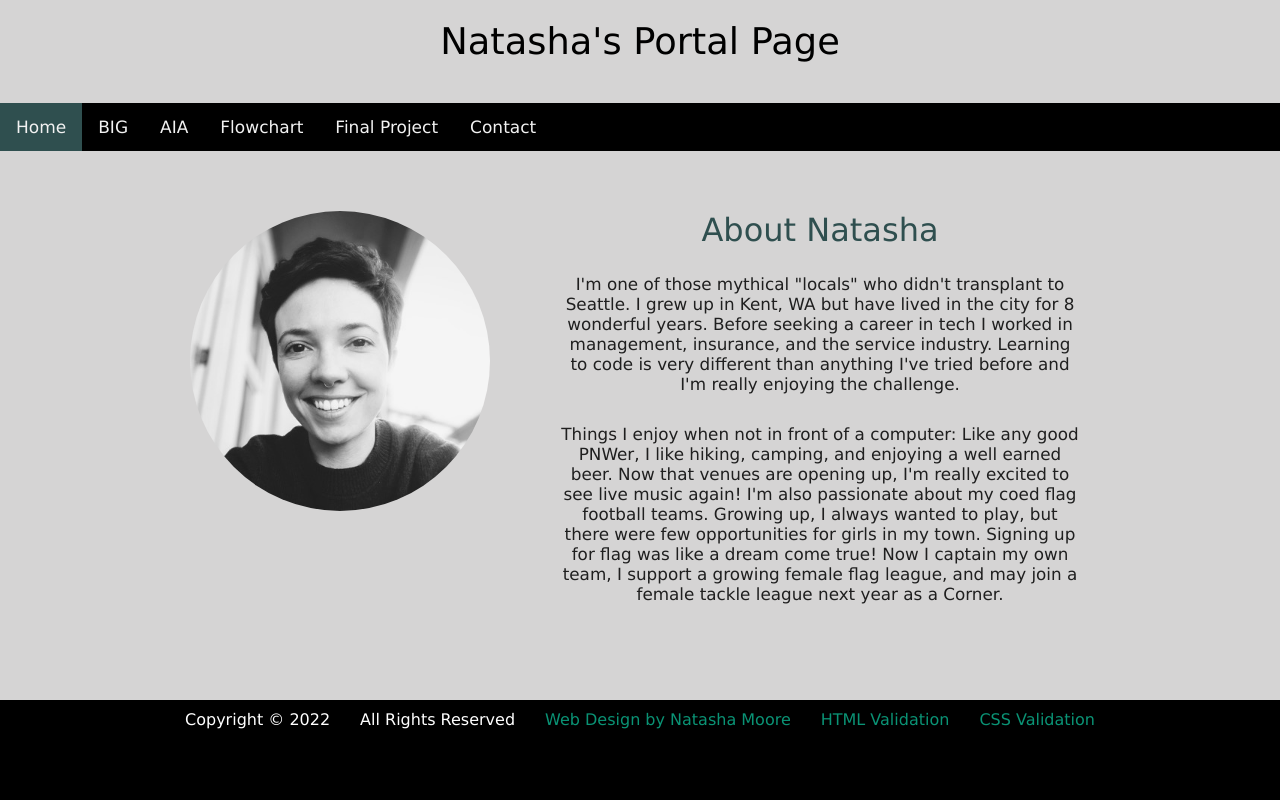
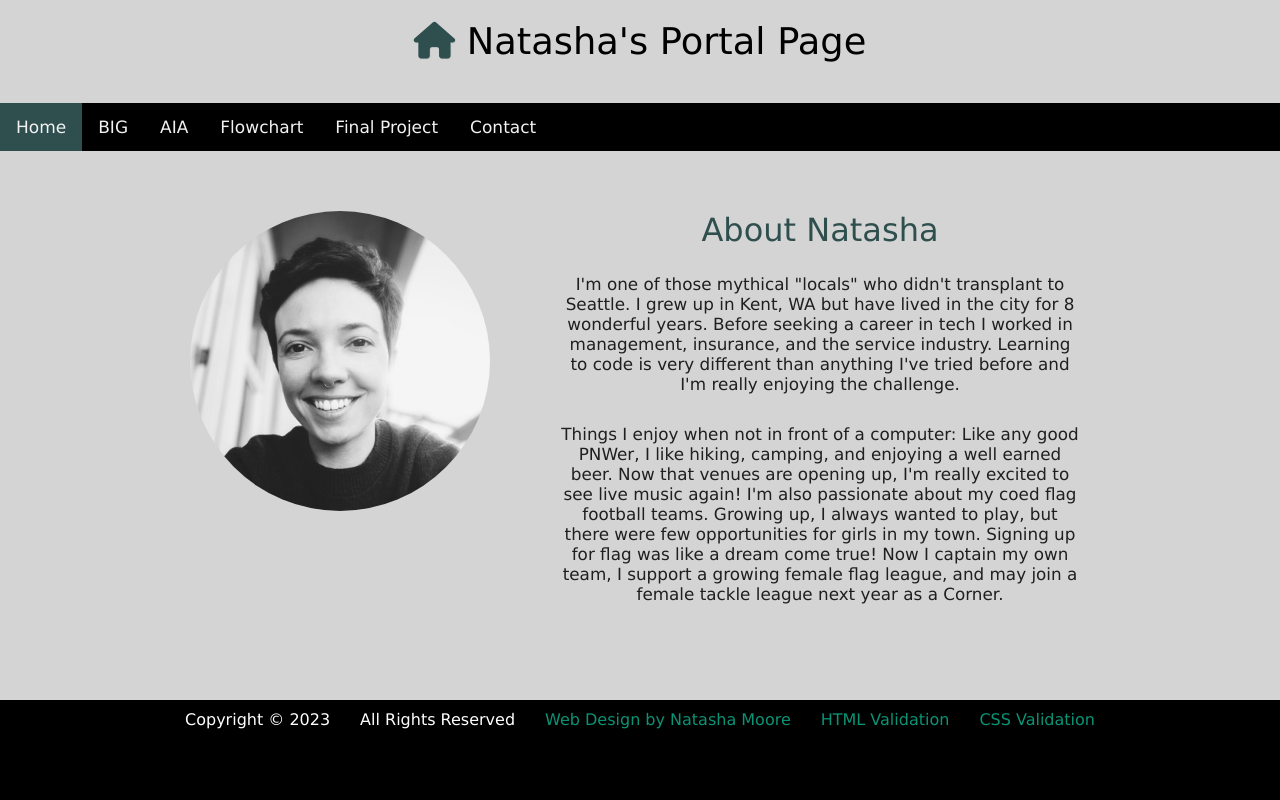
Before and after one commit to NatashaDMoore/it162, a PHP site: page / in a window 1280 px wide. Run offline with PHP 8.4, Linux system fonts and the light colour scheme; some libraries are stand-ins or nearby versions.

Commit message:
logo assignment

```diff
--- a/css/styles.css
+++ b/css/styles.css
@@ -86,6 +86,12 @@ footer li {
 footer a {
     text-decoration: none;
     color: rgb(10, 147, 117);
+}
+
+/* font awesome icon styles */
+i.logo {
+    color:rgb(47, 79, 79);
+    text-shadow: 1px 1px #ccc;
 }
 
 /* Typogrophy */
--- a/includes/footer.php
+++ b/includes/footer.php
@@ -4,7 +4,7 @@
             <li>All Rights Reserved</li>
         </ul>
         <ul>
-            <li class="desktop">Copyright &copy; 2022</li>
+            <li class="desktop">Copyright &copy; <?=date('Y')?></li>
             <li class="desktop">All Rights Reserved</li>
             <li><a href="../index.php">Web Design by Natasha Moore</a></li>
             <li><a id="html-checker" href="#">HTML Validation</a></li>
--- a/includes/header.php
+++ b/includes/header.php
@@ -9,10 +9,18 @@
     <title><?php echo $title; ?></title>
     <link type="text/css" rel="stylesheet" href="css/styles.css">
     <link type="text/css" rel="stylesheet" href="css/forms.css">
+    <script src="https://use.fontawesome.com/fd82877a60.js"></script>
 
  </head>
+
     <body class="<?php echo $body; ?>">
-    <h1><?php echo $title; ?></h1>
+
+    <h1>
+      <i class="logo fa <?php echo $logo; ?>">
+      </i>
+         <?php echo $title; ?>
+    </h1>
+
       <header>
 
          <div class="topnav" id="myTopnav">
```
